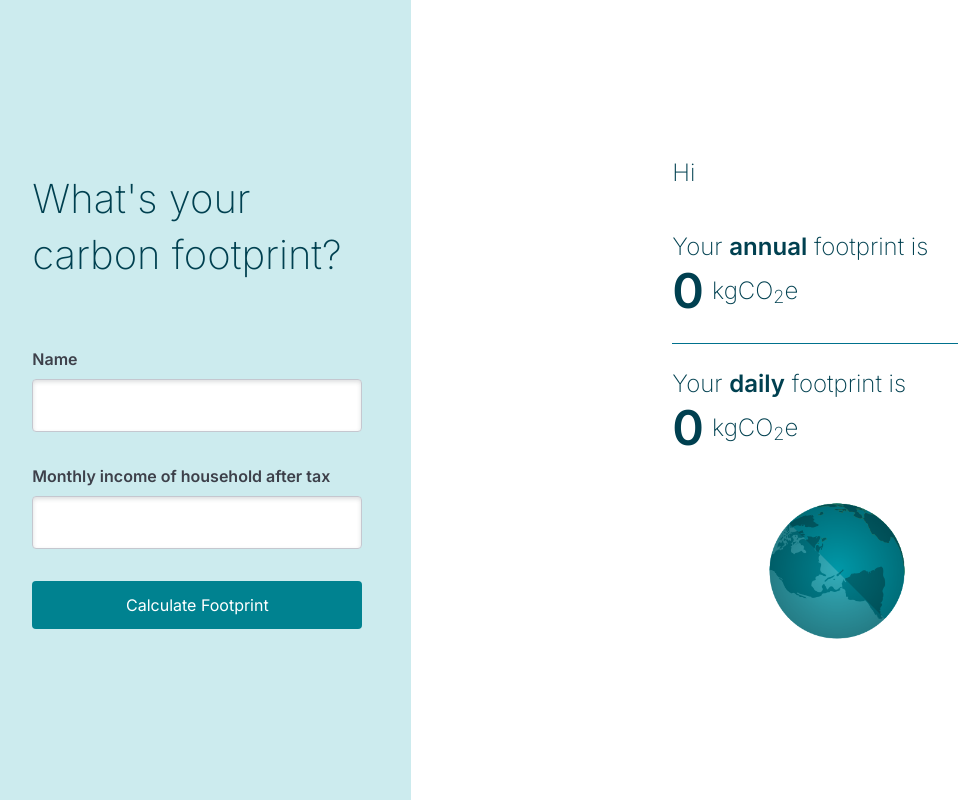
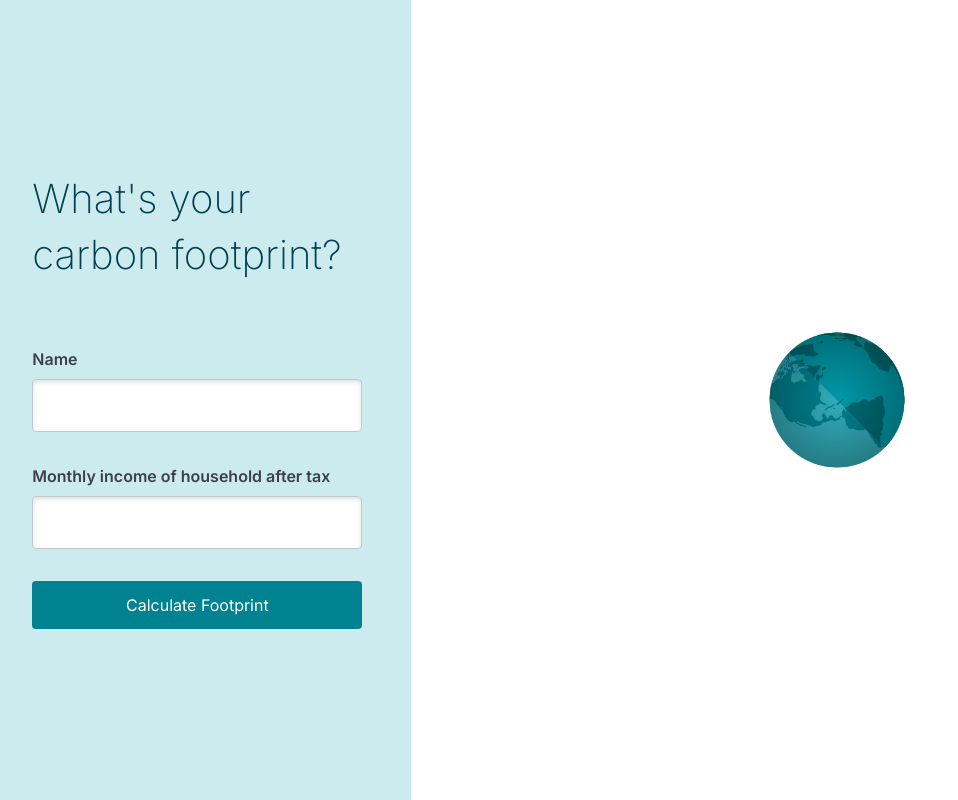
Before and after one commit to shahab5191/footprint-calculator, a Next.js app: page / in a window 1280 px wide. Shown: the whole page, without its empty margins (16-974 px from the left). Built offline with nearby package versions, Linux system fonts and the light colour scheme.

Commit message:
fix: hiding result when name is empty

```diff
--- a/src/app/components/result.tsx
+++ b/src/app/components/result.tsx
@@ -11,6 +11,8 @@ const ResultSide = () => {
     return (
         <div className="col-span-4 bg-primary flex justify-center items-center">
             <div className="w-primary grid gap-2xl">
+                {username === "" ? null : (
+                    <>
                         <h2 className="text-foreground text-md font-extralight w-full">
                             Hi {username}
                         </h2>
@@ -19,6 +21,8 @@ const ResultSide = () => {
                             <hr className="border-seperator w-primary" />
                             <ResultOutput label="daily" amount={daily} />
                         </div>
+                    </>
+                )}
                 <div className="text-center w-full">
                     <Image
                         src="/glob.webp"
```
Lines whose indentation alone changed are shown as unchanged.
